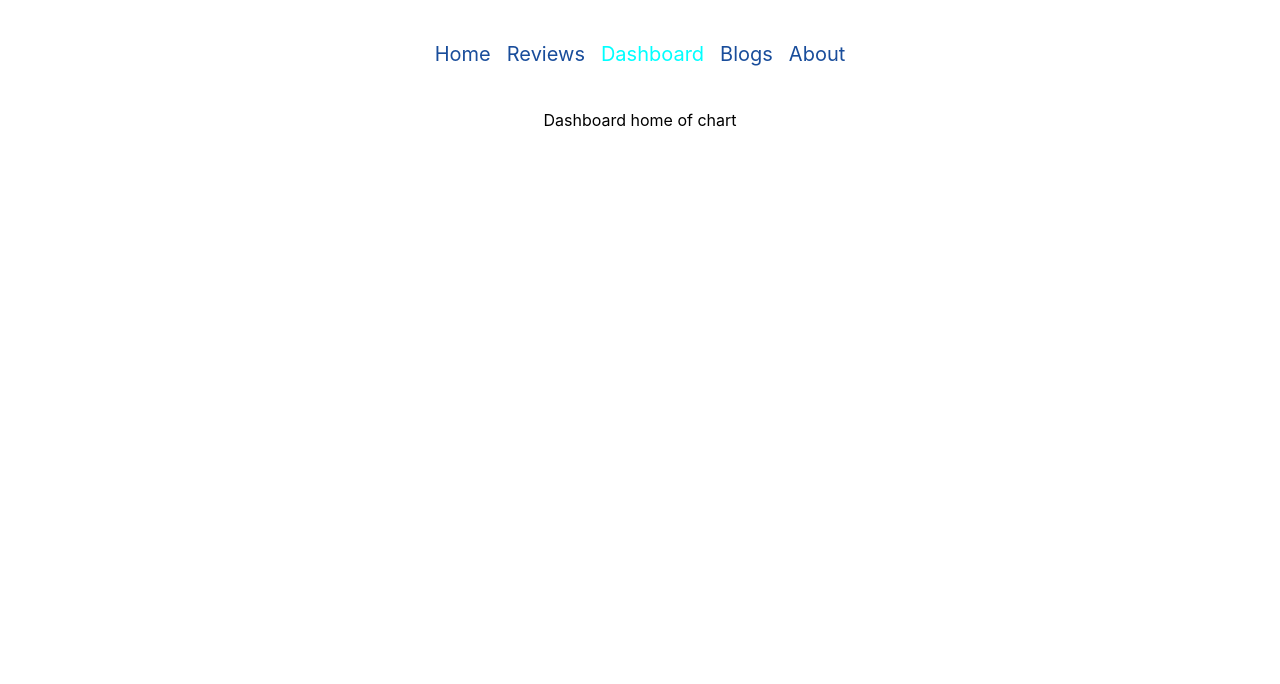
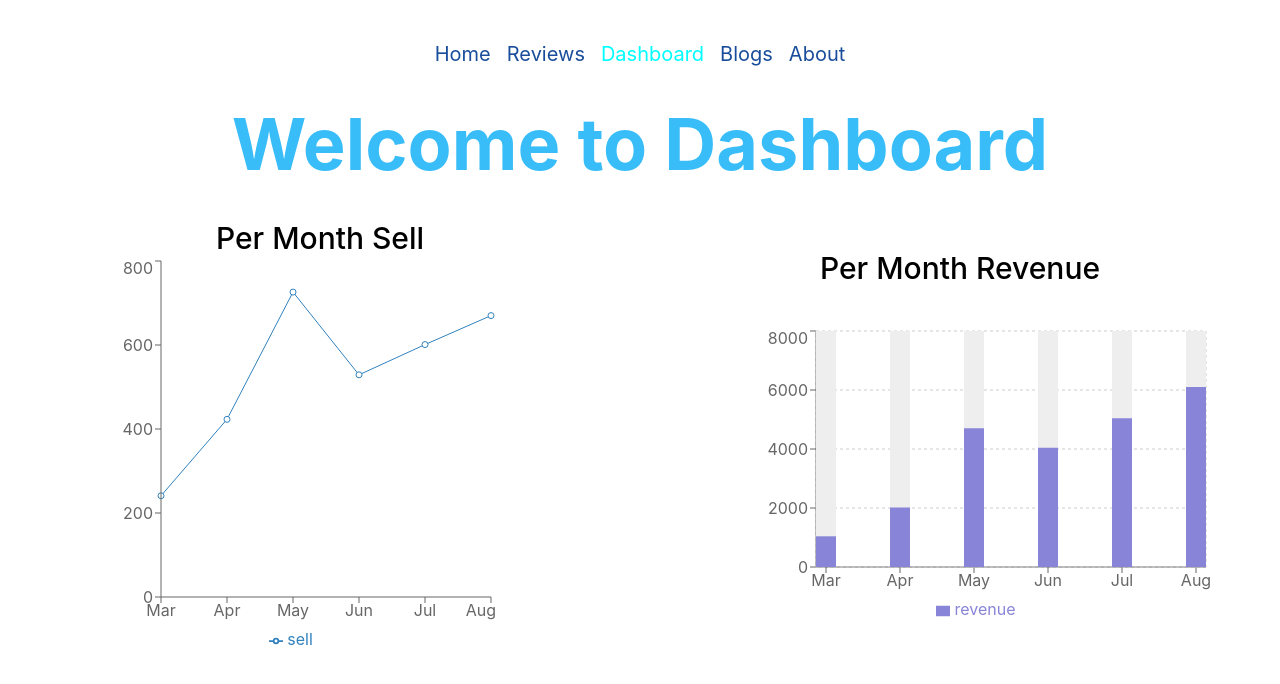
Before and after one commit to Abid360/insta360-2-go, a React (Create React App) app: page /dashboard in a window 1280 px wide. Shown: the top 684 px of the page. Built offline with nearby package versions, Linux system fonts and the light colour scheme.

Commit message:
dashboard chart added

```diff
--- a/package.json
+++ b/package.json
@@ -6,10 +6,12 @@
     "@testing-library/jest-dom": "^5.16.5",
     "@testing-library/react": "^13.4.0",
     "@testing-library/user-event": "^13.5.0",
+    "axios": "^1.2.6",
     "react": "^18.2.0",
     "react-dom": "^18.2.0",
     "react-router-dom": "^6.8.0",
     "react-scripts": "5.0.1",
+    "recharts": "^2.3.2",
     "web-vitals": "^2.1.4"
   },
   "scripts": {
--- a/src/components/Dashboard/Dashboard.js
+++ b/src/components/Dashboard/Dashboard.js
@@ -1,9 +1,105 @@
 import React from "react";
+import {
+  Bar,
+  BarChart,
+  CartesianGrid,
+  Legend,
+  Line,
+  LineChart,
+  ResponsiveContainer,
+  Tooltip,
+  XAxis,
+  YAxis,
+} from "recharts";
 
 const Dashboard = () => {
+  const data = [
+    {
+      month: "Mar",
+      investment: 1000,
+      sell: 241,
+      revenue: 1040,
+    },
+    {
+      month: "Apr",
+      investment: 2000,
+      sell: 423,
+      revenue: 2019,
+    },
+    {
+      month: "May",
+      investment: 5000,
+      sell: 726,
+      revenue: 4700,
+    },
+    {
+      month: "Jun",
+      investment: 5000,
+      sell: 529,
+      revenue: 4040,
+    },
+    {
+      month: "Jul",
+      investment: 6000,
+      sell: 601,
+      revenue: 5040,
+    },
+    {
+      month: "Aug",
+      investment: 7000,
+      sell: 670,
+      revenue: 6105,
+    },
+  ];
+
   return (
     <div>
-      <h2>Dashboard home of chart</h2>
+      <h2 className="text-7xl text-sky-400 font-bold mb-10">
+        {" "}
+        Welcome to Dashboard
+      </h2>
+      <div className="grid grid-cols-2 items-center">
+        <div className="text-center mx-12 px-12">
+          <p className="text-3xl font-medium">Per Month Sell</p>
+          <LineChart width={400} height={400} data={data}>
+            <Line dataKey={"sell"}></Line>
+            <XAxis dataKey="month"></XAxis>
+            <YAxis></YAxis>
+            <Tooltip></Tooltip>
+            <Legend />
+          </LineChart>
+        </div>
+        <div className="text-center mx-12 px-12">
+          <p className="mb-10 text-3xl font-medium">Per Month Revenue</p>
+          <BarChart
+            width={500}
+            height={300}
+            data={data}
+            margin={{
+              top: 5,
+              right: 30,
+              left: 20,
+              bottom: 5,
+            }}
+            barSize={20}
+          >
+            <XAxis
+              dataKey="month"
+              scale="point"
+              padding={{ left: 10, right: 10 }}
+            />
+            <YAxis />
+            <Tooltip />
+            <Legend />
+            <CartesianGrid strokeDasharray="3 3" />
+            <Bar
+              dataKey="revenue"
+              fill="#8884d8"
+              background={{ fill: "#eee" }}
+            />
+          </BarChart>
+        </div>
+      </div>
     </div>
   );
 };
```
Also changed, not shown: 1 other file (tests, documents, lock files or other folders).
